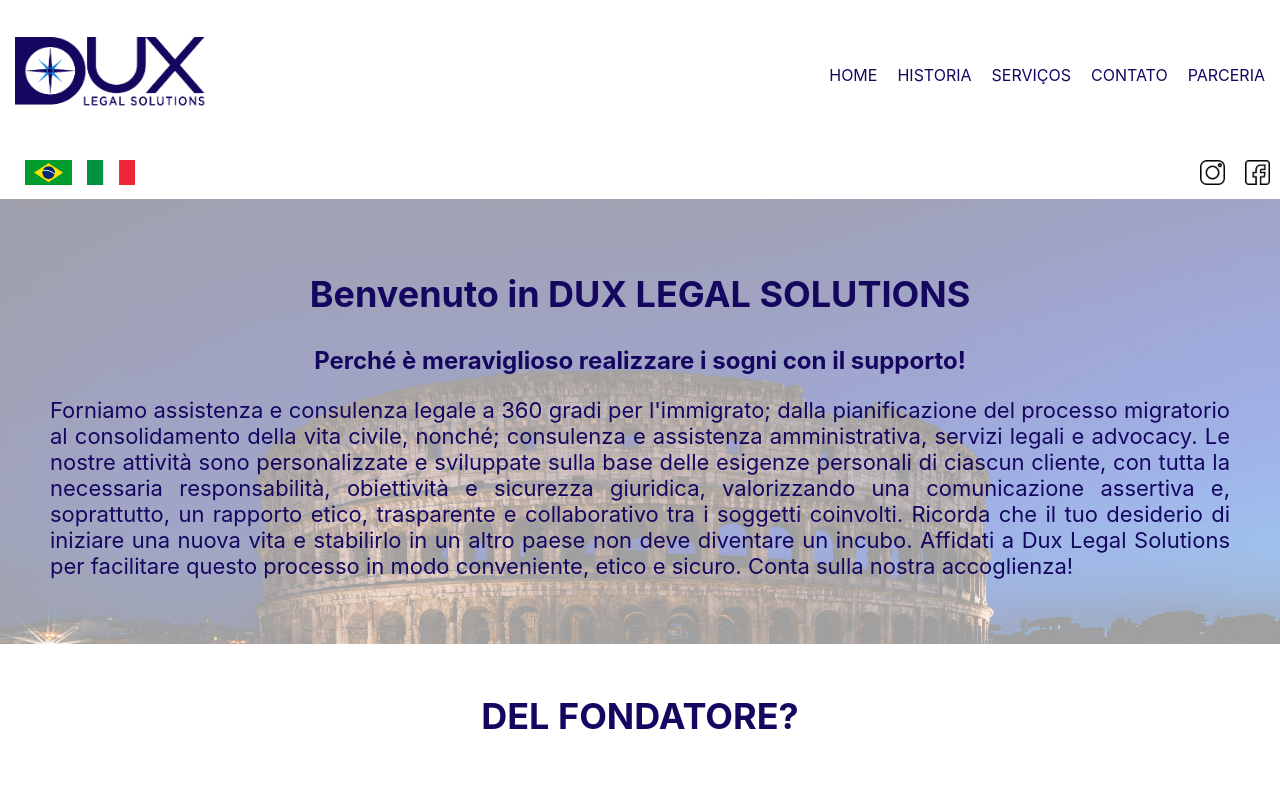
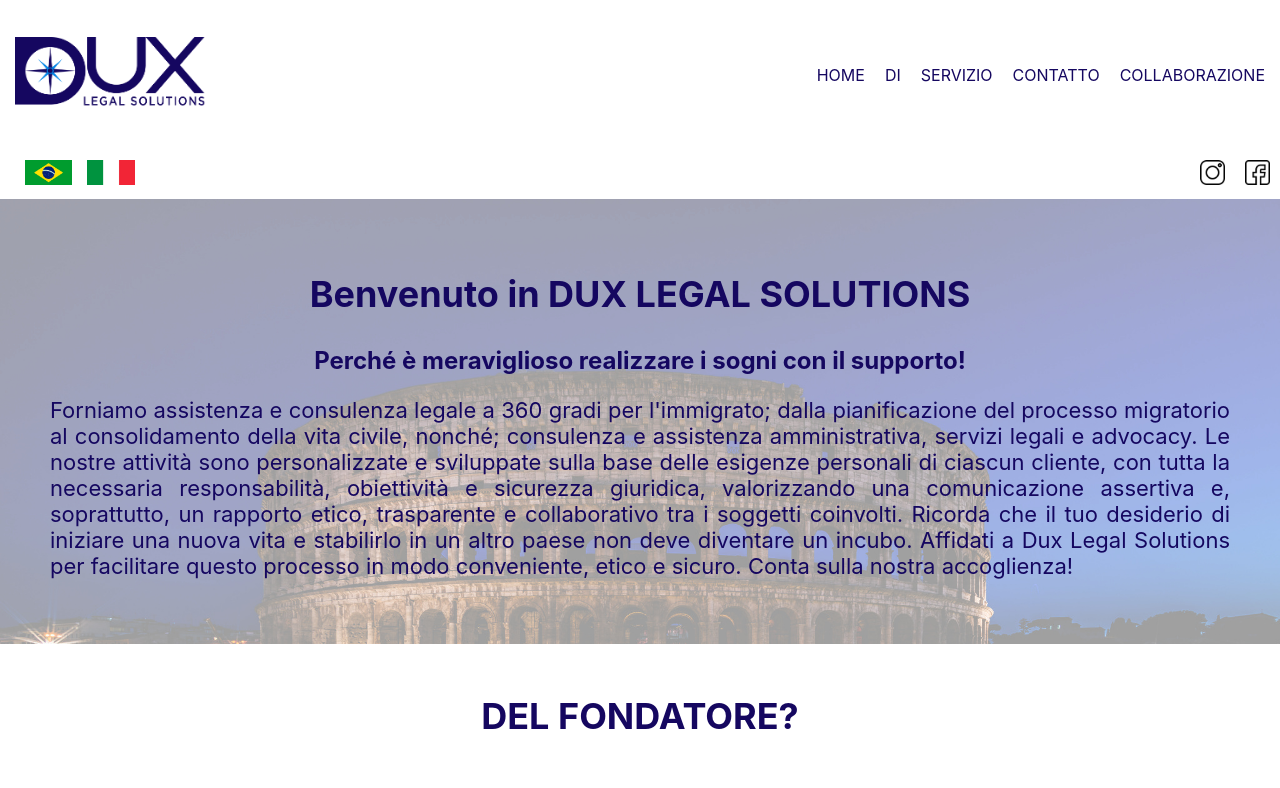
Before and after one commit to ManoelLucioDev/dux-legal-solutions, a React (Create React App) app: page / in a window 1280 px wide. Shown: the top 788 px of the page. Built offline with nearby package versions, Linux system fonts and the light colour scheme.

Commit message:
atualizando traducao do menu

```diff
--- a/public/index.html
+++ b/public/index.html
@@ -2,7 +2,7 @@
 <html lang="en">
   <head>
     <meta charset="utf-8" />
-
+    <link rel="icon" href="%PUBLIC_URL%/favicon.ico" />
 
     <meta name="viewport" content="width=device-width, initial-scale=1" />
     <meta name="theme-color" content="#000000" />
@@ -10,7 +10,7 @@
       name="description"
       content="Web site created using create-react-app"
     />
-
+    <link rel="apple-touch-icon" href="%PUBLIC_URL%/logo192.png" />
     <!--
       manifest.json provides metadata used when your web app is installed on a
       user's mobile device or desktop. See https://developers.google.com/web/fundamentals/web-app-manifest/
@@ -31,7 +31,7 @@
   <body>
 
 
-
+    <noscript>You need to enable JavaScript to run this app.</noscript>
     <div id="root">
 
     </div>
--- a/src/components/Topo/index.tsx
+++ b/src/components/Topo/index.tsx
@@ -1,5 +1,6 @@
-import React from 'react';
+
 import Logo from '../../assets/logoDux.png';
+import translate from "../../i18n/translate";
 
 import './style.css';
 import { Link } from 'react-router-dom';
@@ -19,11 +20,11 @@ function Topo (){
             <img src={Logo} alt="logo" className="logo" />
 
             <ul>
-                <li><Link to="/">HOME</Link></li>
-                <li><Link to="/sobre">HISTORIA</Link></li>
-                <li><Link to="/servico">SERVIÇOS</Link></li>
-                <li><Link to="/contato">CONTATO</Link></li>
-                <li><Link to="/parceria">PARCERIA</Link></li>
+                <li><Link to="/">{translate('HOME')}</Link></li>
+                <li><Link to="/sobre">{translate('ABOUT')}</Link></li>
+                <li><Link to="/servico">{translate('SERVICE')}</Link></li>
+                <li><Link to="/contato">{translate('CONTACT')}</Link></li>
+                <li><Link to="/parceria">{translate('PARTNERSHIP')}</Link></li>
 
             </ul>
 
--- a/src/i18n/messages/it.ts
+++ b/src/i18n/messages/it.ts
@@ -5,7 +5,16 @@ import { LOCALES } from '../locales';
 // eslint-disable-next-line import/no-anonymous-default-export
 export default {
     [LOCALES.ITALIAN]: {
+
       'HOME': 'HOME',
+
+      'ABOUT': 'DI',
+
+      'SERVICE': 'SERVIZIO',
+
+      'CONTACT': 'CONTATTO',
+
+      'PARTNERSHIP': 'COLLABORAZIONE',
 
       'WELCOME': 'Benvenuto in DUX LEGAL SOLUTIONS',
 
--- a/src/i18n/messages/pt-BR.ts
+++ b/src/i18n/messages/pt-BR.ts
@@ -4,6 +4,14 @@ import { LOCALES } from '../locales';
 export default {
     [LOCALES.PORTUGUESE]: {
       'HOME': 'HOME',
+
+      'ABOUT': 'SOBRE',
+
+      'SERVICE': 'SERVIÇO',
+
+      'CONTACT': 'CONTATO',
+
+      'PARTNERSHIP': 'PARCERIA',
 
       'WELCOME': 'Seja bem vindo à DUX LEGAL SOLUTIONS',
 
```
Also changed, not shown: 2 other files (tests, documents, lock files or other folders).
